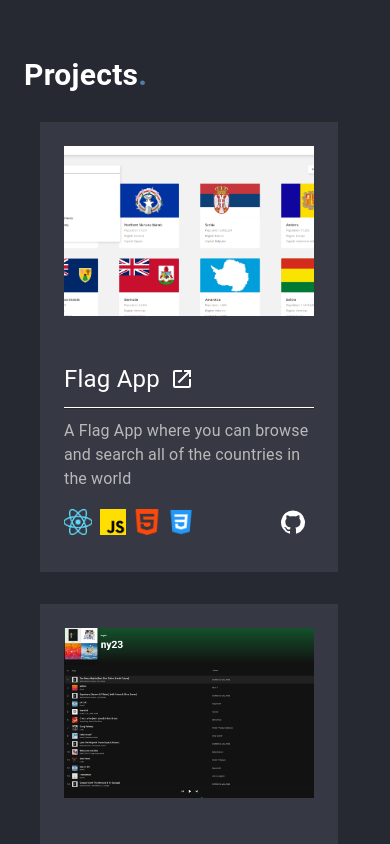
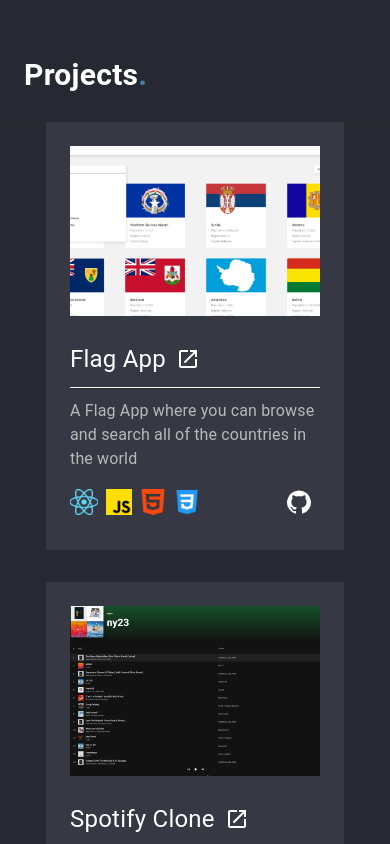
Before and after one commit to sesar2/new-portfolio, a React (Vite) app: page / in a window 390 px wide. Shown: the part 1660-2504 px from the top of the page. Built offline with nearby package versions, Linux system fonts and the light colour scheme.

Commit message:
responsive done

```diff
--- a/src/components/Project.jsx
+++ b/src/components/Project.jsx
@@ -10,11 +10,11 @@
 		<Box
 			id="project"
 			sx={{
-				width: { lg: '530px', xl: '630px', xs: '250px'},
+				width: { md: '530px', xl: '630px', xs: '250px', },
 				flexDirection: {md: 'row', xs: 'column'},
-				height: {md:'170px', xs: ''},
+				height: {md:'170px', xs: '380px'},
 				display: 'flex',
-				gap: '40px',
+				gap: {md: '40px', xs: '20px'},
 				bgcolor: '#363843',
 				padding: 3,
 
--- a/src/pages/Projects.jsx
+++ b/src/pages/Projects.jsx
@@ -55,12 +55,12 @@
 				sx={{
 					display: 'flex',
 					justifyContent: {md: 'flex-start', xs: 'center'},
-
+					margin: '0 auto 100px auto',
 					flexWrap: 'wrap',
-					flexDirection: {md: 'row', xs: 'column'},
+					flexDirection: {md: 'row'},
 					p: {md: '0 200px', xs: '0 40px 160px 40px', xxl: '0 400px'},
 					gap: { md: 6, xs: 4 },
-					marginBottom: '100px',
+
 
 				}}
 			>
--- a/src/theme/material-theme.js
+++ b/src/theme/material-theme.js
@@ -22,8 +22,8 @@
     breakpoints: {
         values: {
           xs: 0,
-          sm: 600,
-          md: 900,
+          sm: 900,
+          md: 1605,
           lg: 1800,
           xl: 1900,
           xxl: 2000,
```
